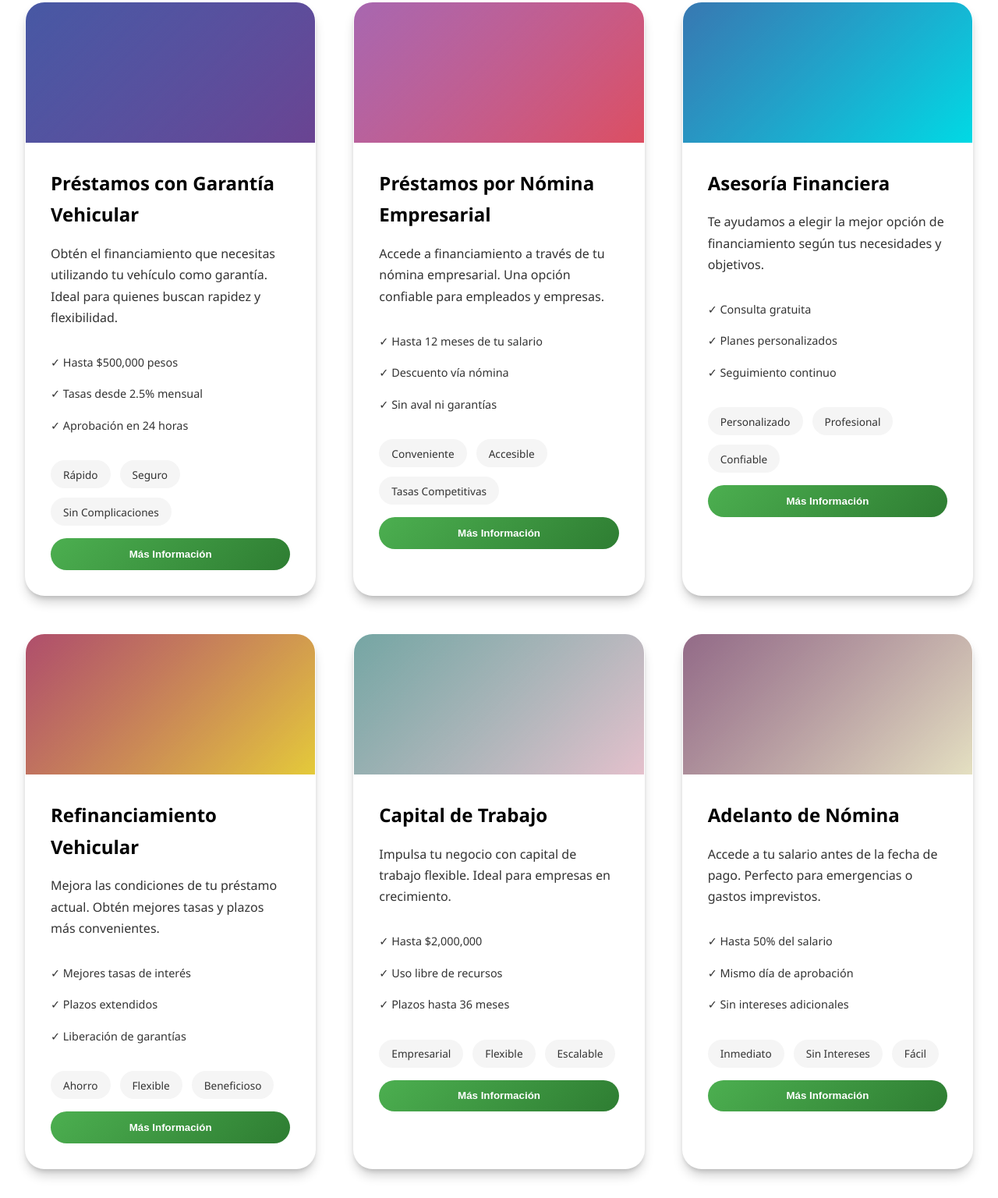
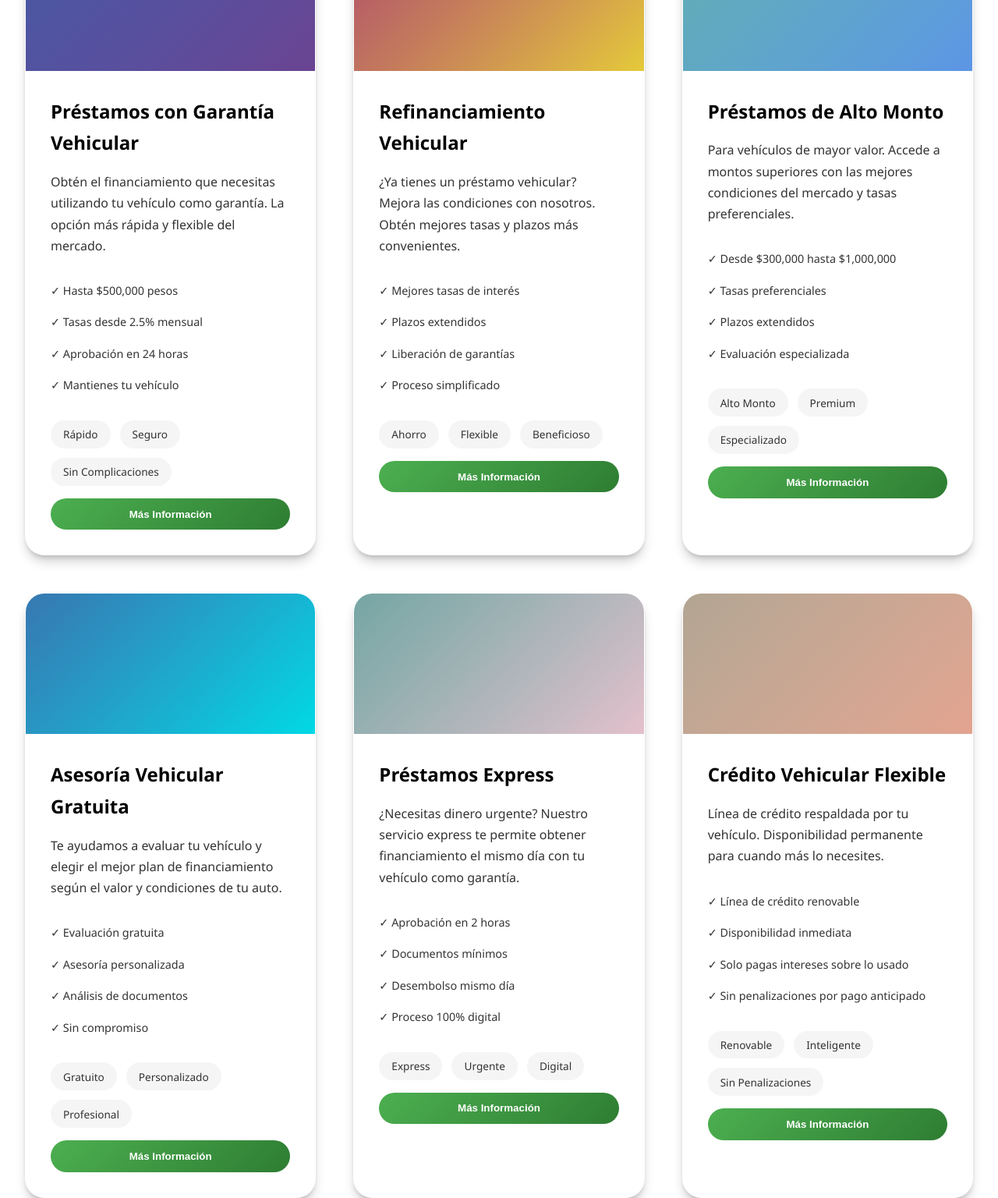
Before and after one commit to Brokeimsa2012/vnt, a plain HTML site: page index.html in a window 1280 px wide. Shown: the part 3138-4674 px from the top of the page at 78% size. Drawn offline with Linux system fonts and the light colour scheme.

Commit message:
movedthings outiside

```diff
--- a/index.html
+++ b/index.html
@@ -149,25 +149,19 @@
         <section id="services" class="portfolio">
             <div class="container">
                 <h2 class="section-title fade-in">Nuestros Servicios</h2>
-                <p class="section-subtitle fade-in">Ofrecemos una amplia gama de soluciones financieras adaptadas a tus necesidades</p>
-
-                <div class="services-filter">
-                    <button class="filter-btn active" data-filter="all">Todos</button>
-                    <button class="filter-btn" data-filter="vehicular">Vehiculares</button>
-                    <button class="filter-btn" data-filter="nomina">Nómina</button>
-                    <button class="filter-btn" data-filter="empresarial">Empresariales</button>
-                </div>
+                <p class="section-subtitle fade-in">Especialistas en préstamos con garantía vehicular - Tu vehículo es tu mejor aval</p>
 
                 <div class="portfolio-grid">
                     <article class="portfolio-item" data-category="vehicular">
                         <div class="portfolio-image" style="background: linear-gradient(135deg, #667eea 0%, #764ba2 100%);"></div>
                         <div class="portfolio-content">
                             <h4>Préstamos con Garantía Vehicular</h4>
-                            <p>Obtén el financiamiento que necesitas utilizando tu vehículo como garantía. Ideal para quienes buscan rapidez y flexibilidad.</p>
+                            <p>Obtén el financiamiento que necesitas utilizando tu vehículo como garantía. La opción más rápida y flexible del mercado.</p>
                             <ul class="service-benefits">
                                 <li>✓ Hasta $500,000 pesos</li>
                                 <li>✓ Tasas desde 2.5% mensual</li>
                                 <li>✓ Aprobación en 24 horas</li>
+                                <li>✓ Mantienes tu vehículo</li>
                             </ul>
                             <div class="portfolio-tech">
                                 <span class="tech-tag">Rápido</span>
@@ -178,53 +172,16 @@
                         </div>
                     </article>
 
-                    <article class="portfolio-item" data-category="nomina">
-                        <div class="portfolio-image" style="background: linear-gradient(135deg, #f093fb 0%, #f5576c 100%);"></div>
-                        <div class="portfolio-content">
-                            <h4>Préstamos por Nómina Empresarial</h4>
-                            <p>Accede a financiamiento a través de tu nómina empresarial. Una opción confiable para empleados y empresas.</p>
-                            <ul class="service-benefits">
-                                <li>✓ Hasta 12 meses de tu salario</li>
-                                <li>✓ Descuento vía nómina</li>
-                                <li>✓ Sin aval ni garantías</li>
-                            </ul>
-                            <div class="portfolio-tech">
-                                <span class="tech-tag">Conveniente</span>
-                                <span class="tech-tag">Accesible</span>
-                                <span class="tech-tag">Tasas Competitivas</span>
-                            </div>
-                            <button class="service-cta" onclick="openServiceModal('nomina')">Más Información</button>
-                        </div>
-                    </article>
-
-                    <article class="portfolio-item" data-category="empresarial">
-                        <div class="portfolio-image" style="background: linear-gradient(135deg, #4facfe 0%, #00f2fe 100%);"></div>
-                        <div class="portfolio-content">
-                            <h4>Asesoría Financiera</h4>
-                            <p>Te ayudamos a elegir la mejor opción de financiamiento según tus necesidades y objetivos.</p>
-                            <ul class="service-benefits">
-                                <li>✓ Consulta gratuita</li>
-                                <li>✓ Planes personalizados</li>
-                                <li>✓ Seguimiento continuo</li>
-                            </ul>
-                            <div class="portfolio-tech">
-                                <span class="tech-tag">Personalizado</span>
-                                <span class="tech-tag">Profesional</span>
-                                <span class="tech-tag">Confiable</span>
-                            </div>
-                            <button class="service-cta" onclick="openServiceModal('asesoria')">Más Información</button>
-                        </div>
-                    </article>
-
                     <article class="portfolio-item" data-category="vehicular">
                         <div class="portfolio-image" style="background: linear-gradient(135deg, #fa709a 0%, #fee140 100%);"></div>
                         <div class="portfolio-content">
                             <h4>Refinanciamiento Vehicular</h4>
-                            <p>Mejora las condiciones de tu préstamo actual. Obtén mejores tasas y plazos más convenientes.</p>
+                            <p>¿Ya tienes un préstamo vehicular? Mejora las condiciones con nosotros. Obtén mejores tasas y plazos más convenientes.</p>
                             <ul class="service-benefits">
                                 <li>✓ Mejores tasas de interés</li>
                                 <li>✓ Plazos extendidos</li>
                                 <li>✓ Liberación de garantías</li>
+                                <li>✓ Proceso simplificado</li>
                             </ul>
                             <div class="portfolio-tech">
                                 <span class="tech-tag">Ahorro</span>
@@ -235,79 +192,83 @@
                         </div>
                     </article>
 
-                    <article class="portfolio-item" data-category="empresarial">
-                        <div class="portfolio-image" style="background: linear-gradient(135deg, #a8edea 0%, #fed6e3 100%);"></div>
+                    <article class="portfolio-item" data-category="vehicular">
+                        <div class="portfolio-image" style="background: linear-gradient(135deg, #89f7fe 0%, #66a6ff 100%);"></div>
                         <div class="portfolio-content">
-                            <h4>Capital de Trabajo</h4>
-                            <p>Impulsa tu negocio con capital de trabajo flexible. Ideal para empresas en crecimiento.</p>
+                            <h4>Préstamos de Alto Monto</h4>
+                            <p>Para vehículos de mayor valor. Accede a montos superiores con las mejores condiciones del mercado y tasas preferenciales.</p>
                             <ul class="service-benefits">
-                                <li>✓ Hasta $2,000,000</li>
-                                <li>✓ Uso libre de recursos</li>
-                                <li>✓ Plazos hasta 36 meses</li>
+                                <li>✓ Desde $300,000 hasta $1,000,000</li>
+                                <li>✓ Tasas preferenciales</li>
+                                <li>✓ Plazos extendidos</li>
+                                <li>✓ Evaluación especializada</li>
                             </ul>
                             <div class="portfolio-tech">
-                                <span class="tech-tag">Empresarial</span>
-                                <span class="tech-tag">Flexible</span>
-                                <span class="tech-tag">Escalable</span>
+                                <span class="tech-tag">Alto Monto</span>
+                                <span class="tech-tag">Premium</span>
+                                <span class="tech-tag">Especializado</span>
                             </div>
-                            <button class="service-cta" onclick="openServiceModal('capital')">Más Información</button>
-                        </div>
-                    </article>
-
-                    <article class="portfolio-item" data-category="nomina">
-                        <div class="portfolio-image" style="background: linear-gradient(135deg, #d299c2 0%, #fef9d7 100%);"></div>
-                        <div class="portfolio-content">
-                            <h4>Adelanto de Nómina</h4>
-                            <p>Accede a tu salario antes de la fecha de pago. Perfecto para emergencias o gastos imprevistos.</p>
-                            <ul class="service-benefits">
-                                <li>✓ Hasta 50% del salario</li>
-                                <li>✓ Mismo día de aprobación</li>
-                                <li>✓ Sin intereses adicionales</li>
-                            </ul>
-                            <div class="portfolio-tech">
-                                <span class="tech-tag">Inmediato</span>
-                                <span class="tech-tag">Sin Intereses</span>
-                                <span class="tech-tag">Fácil</span>
-                            </div>
-                            <button class="service-cta" onclick="openServiceModal('adelanto')">Más Información</button>
+                            <button class="service-cta" onclick="openServiceModal('alto-monto')">Más Información</button>
                         </div>
                     </article>
 
                     <article class="portfolio-item" data-category="vehicular">
-                        <div class="portfolio-image" style="background: linear-gradient(135deg, #89f7fe 0%, #66a6ff 100%);"></div>
+                        <div class="portfolio-image" style="background: linear-gradient(135deg, #4facfe 0%, #00f2fe 100%);"></div>
                         <div class="portfolio-content">
-                            <h4>Préstamos para Motocicletas</h4>
-                            <p>Financiamiento especializado para motocicletas. Condiciones especiales para este tipo de vehículos.</p>
+                            <h4>Asesoría Vehicular Gratuita</h4>
+                            <p>Te ayudamos a evaluar tu vehículo y elegir el mejor plan de financiamiento según el valor y condiciones de tu auto.</p>
                             <ul class="service-benefits">
-                                <li>✓ Hasta $150,000 pesos</li>
-                                <li>✓ Requisitos mínimos</li>
-                                <li>✓ Evaluación rápida</li>
+                                <li>✓ Evaluación gratuita</li>
+                                <li>✓ Asesoría personalizada</li>
+                                <li>✓ Análisis de documentos</li>
+                                <li>✓ Sin compromiso</li>
                             </ul>
                             <div class="portfolio-tech">
-                                <span class="tech-tag">Especializado</span>
-                                <span class="tech-tag">Accesible</span>
-                                <span class="tech-tag">Ágil</span>
+                                <span class="tech-tag">Gratuito</span>
+                                <span class="tech-tag">Personalizado</span>
+                                <span class="tech-tag">Profesional</span>
                             </div>
-                            <button class="service-cta" onclick="openServiceModal('moto')">Más Información</button>
+                            <button class="service-cta" onclick="openServiceModal('asesoria')">Más Información</button>
                         </div>
                     </article>
 
-                    <article class="portfolio-item" data-category="empresarial">
+                    <article class="portfolio-item" data-category="vehicular">
+                        <div class="portfolio-image" style="background: linear-gradient(135deg, #a8edea 0%, #fed6e3 100%);"></div>
+                        <div class="portfolio-content">
+                            <h4>Préstamos Express</h4>
+                            <p>¿Necesitas dinero urgente? Nuestro servicio express te permite obtener financiamiento el mismo día con tu vehículo como garantía.</p>
+                            <ul class="service-benefits">
+                                <li>✓ Aprobación en 2 horas</li>
+                                <li>✓ Documentos mínimos</li>
+                                <li>✓ Desembolso mismo día</li>
+                                <li>✓ Proceso 100% digital</li>
+                            </ul>
+                            <div class="portfolio-tech">
+                                <span class="tech-tag">Express</span>
+                                <span class="tech-tag">Urgente</span>
+                                <span class="tech-tag">Digital</span>
+                            </div>
+                            <button class="service-cta" onclick="openServiceModal('express')">Más Información</button>
+                        </div>
+                    </article>
+
+                    <article class="portfolio-item" data-category="vehicular">
                         <div class="portfolio-image" style="background: linear-gradient(135deg, #ffecd2 0%, #fcb69f 100%);"></div>
                         <div class="portfolio-content">
-                            <h4>Línea de Crédito Empresarial</h4>
-                            <p>Crédito revolving para empresas. Usa solo lo que necesitas cuando lo necesitas.</p>
+                            <h4>Crédito Vehicular Flexible</h4>
+                            <p>Línea de crédito respaldada por tu vehículo. Disponibilidad permanente para cuando más lo necesites.</p>
                             <ul class="service-benefits">
-                                <li>✓ Crédito revolving</li>
+                                <li>✓ Línea de crédito renovable</li>
                                 <li>✓ Disponibilidad inmediata</li>
-                                <li>✓ Solo pagas lo usado</li>
+                                <li>✓ Solo pagas intereses sobre lo usado</li>
+                                <li>✓ Sin penalizaciones por pago anticipado</li>
                             </ul>
                             <div class="portfolio-tech">
-                                <span class="tech-tag">Revolving</span>
-                                <span class="tech-tag">Eficiente</span>
+                                <span class="tech-tag">Renovable</span>
                                 <span class="tech-tag">Inteligente</span>
+                                <span class="tech-tag">Sin Penalizaciones</span>
                             </div>
-                            <button class="service-cta" onclick="openServiceModal('linea')">Más Información</button>
+                            <button class="service-cta" onclick="openServiceModal('flexible')">Más Información</button>
                         </div>
                     </article>
                 </div>
@@ -326,11 +287,11 @@
                         <form id="loanCalculator">
                             <div class="form-group">
                                 <label for="loanAmount">Monto del Préstamo</label>
-                                <input type="range" id="loanAmount" min="10000" max="500000" value="100000" step="5000">
+                                <input type="range" id="loanAmount" min="50000" max="900000" value="100000" step="5000">
                                 <div class="range-labels">
-                                    <span>$10,000</span>
+                                    <span>$50,000</span>
                                     <span id="loanAmountValue">$100,000</span>
-                                    <span>$500,000</span>
+                                    <span>$900,000</span>
                                 </div>
                             </div>
 
@@ -822,20 +783,24 @@
 
         // Calculator Functions
         function calculateLoan() {
-            const amount = parseFloat(document.getElementById('loanAmount').value);
-            const term = parseInt(document.getElementById('loanTerm').value);
-            const rate = parseFloat(document.getElementById('interestRate').value) / 100;
+            const loanAmount = parseFloat(document.getElementById('loanAmount').value);
+            const loanTerm = parseInt(document.getElementById('loanTerm').value);
+            const interestRate = parseFloat(document.getElementById('interestRate').value) / 100;
 
-            const monthlyPayment = (amount * rate) / (1 - Math.pow(1 + rate, -term));
-            const totalPayment = monthlyPayment * term;
-            const totalInterest = totalPayment - amount;
+            // Monthly interest rate
+            const monthlyRate = interestRate;
 
-            document.getElementById('monthlyPayment').textContent = ''
-                 + monthlyPayment.toLocaleString('es-DO', {maximumFractionDigits: 2});
-            document.getElementById('totalPayment').textContent = ''
-                 + totalPayment.toLocaleString('es-DO', {maximumFractionDigits: 2});
-            document.getElementById('totalInterest').textContent = ''
-                 + totalInterest.toLocaleString('es-DO', {maximumFractionDigits: 2});
+            // Calculate monthly payment
+            const monthlyPayment = (loanAmount * monthlyRate) / (1 - Math.pow(1 + monthlyRate, -loanTerm));
+
+            // Calculate total payment and total interest
+            const totalPayment = monthlyPayment * loanTerm;
+            const totalInterest = totalPayment - loanAmount;
+
+            // Update the results in the UI
+            document.getElementById('monthlyPayment').innerText = `$${monthlyPayment.toFixed(2)}`;
+            document.getElementById('totalPayment').innerText = `$${totalPayment.toFixed(2)}`;
+            document.getElementById('totalInterest').innerText = `$${totalInterest.toFixed(2)}`;
         }
 
         const testimonials = document.querySelectorAll('.testimonial-item');
```
Also changed, not shown: computer-desk-stickers.jpg (added), curved-display-pinky-girl.jpg (added), dashboard-interfaces-transparent-displays.jpg (added), marketing-strategy-women.jpg (added), portfolio-website-girl.jpg (added), smiling-girl-computer-desktop.jpg (added), vnt Logo - icon.png (added), vnt Logo - transparent copy.png (added), working-business-women.jpg (added).
